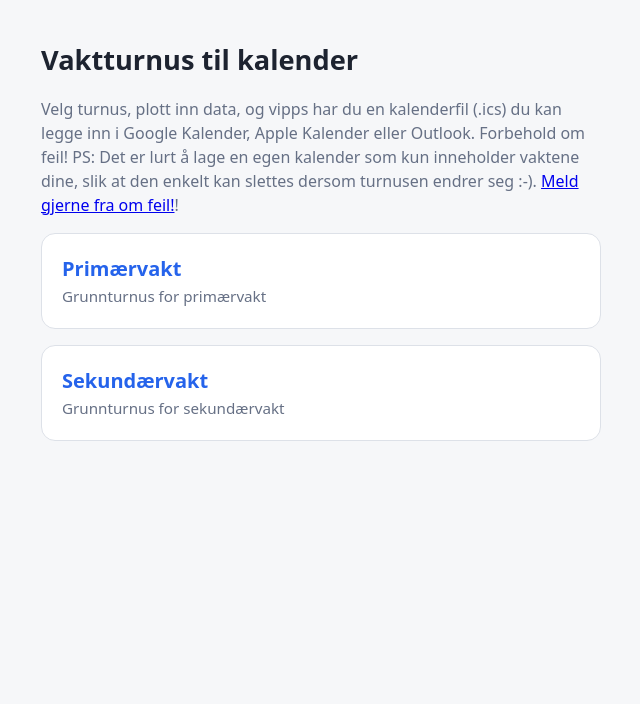
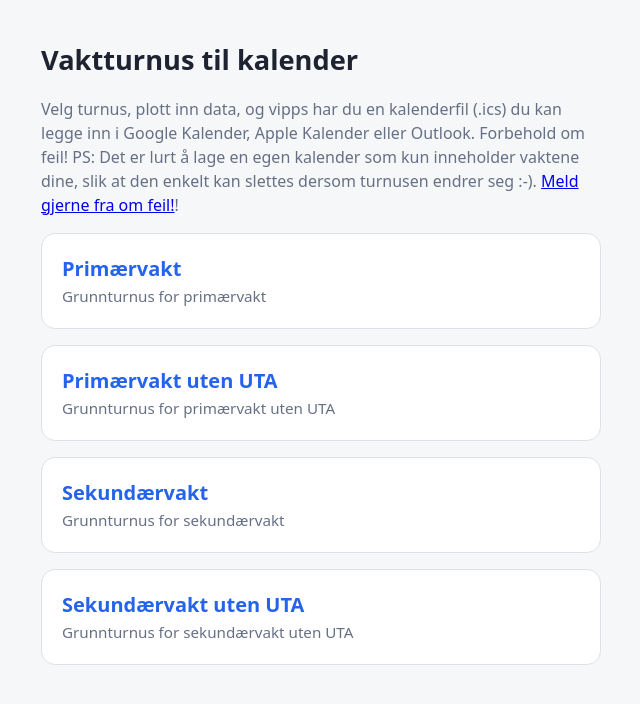
Before and after one commit to froydisf/turnus, a plain HTML site: page index.html in a window 1280 px wide. Shown: the whole page, without its empty margins (319-959 px from the left). Drawn offline with Linux system fonts and the light colour scheme.

Commit message:
Add files via upload

```diff
--- a/index.html
+++ b/index.html
@@ -19,5 +19,7 @@ a.b span{color:var(--mut);font-size:.95rem}
 <h1>Vaktturnus til kalender</h1>
 <p class="mut">Velg turnus, plott inn data, og vipps har du en kalenderfil (.ics) du kan legge inn i Google Kalender, Apple Kalender eller Outlook. Forbehold om feil! PS: Det er lurt å lage en egen kalender som kun inneholder vaktene dine, slik at den enkelt kan slettes dersom turnusen endrer seg :-). <a href="mailto:froydisbjerkholt@gmail.com">Meld gjerne fra om feil!</a>! </p>
 <a class="b" href="primaer.html"><strong>Primærvakt</strong><span>Grunnturnus for primærvakt</span></a>
+<a class="b" href="primaer-uten-uta.html"><strong>Primærvakt uten UTA</strong><span>Grunnturnus for primærvakt uten UTA</span></a>
 <a class="b" href="sekundaer.html"><strong>Sekundærvakt</strong><span>Grunnturnus for sekundærvakt</span></a>
+<a class="b" href="sekundaer-uten-uta.html"><strong>Sekundærvakt uten UTA</strong><span>Grunnturnus for sekundærvakt uten UTA</span></a>
 </main></body></html>
```
